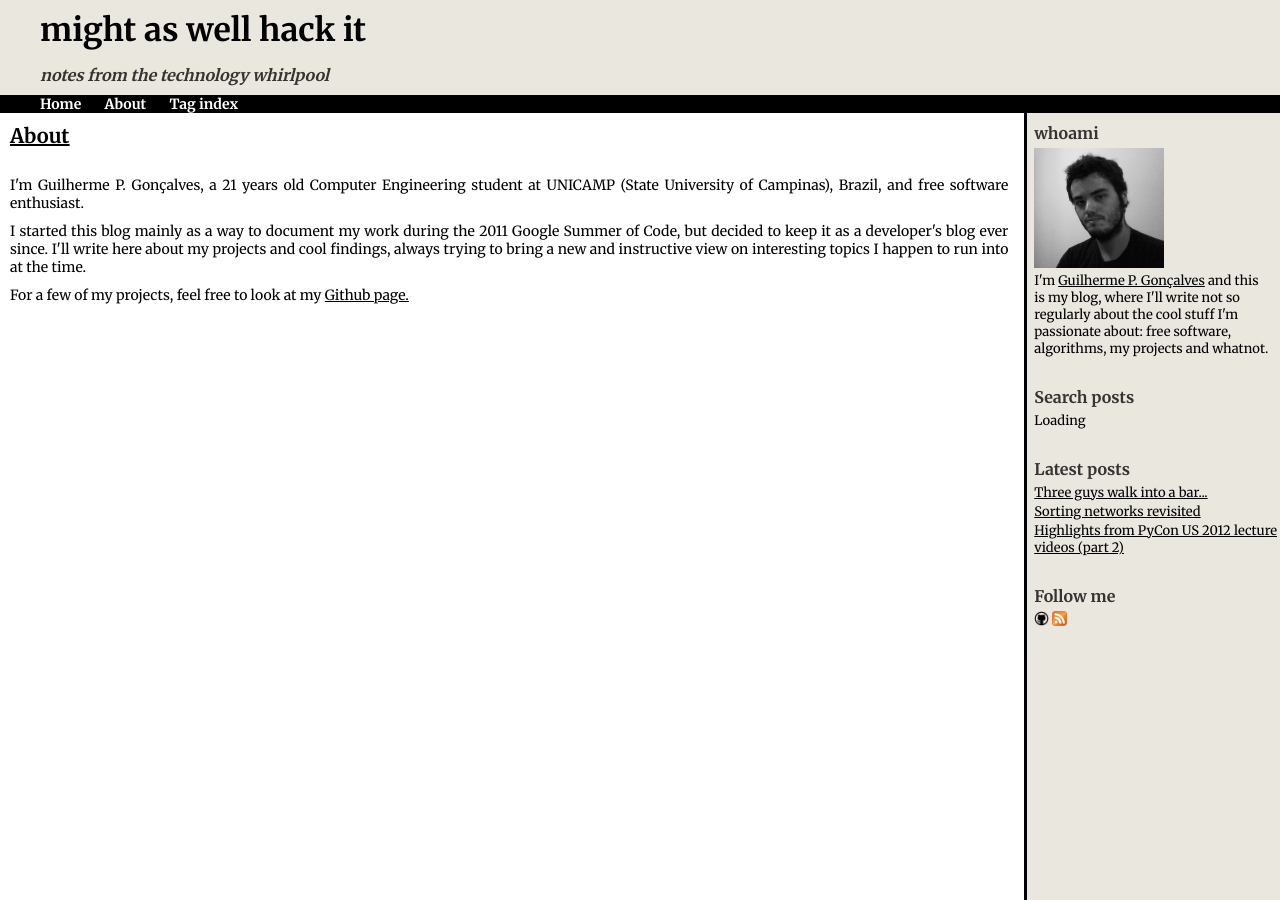
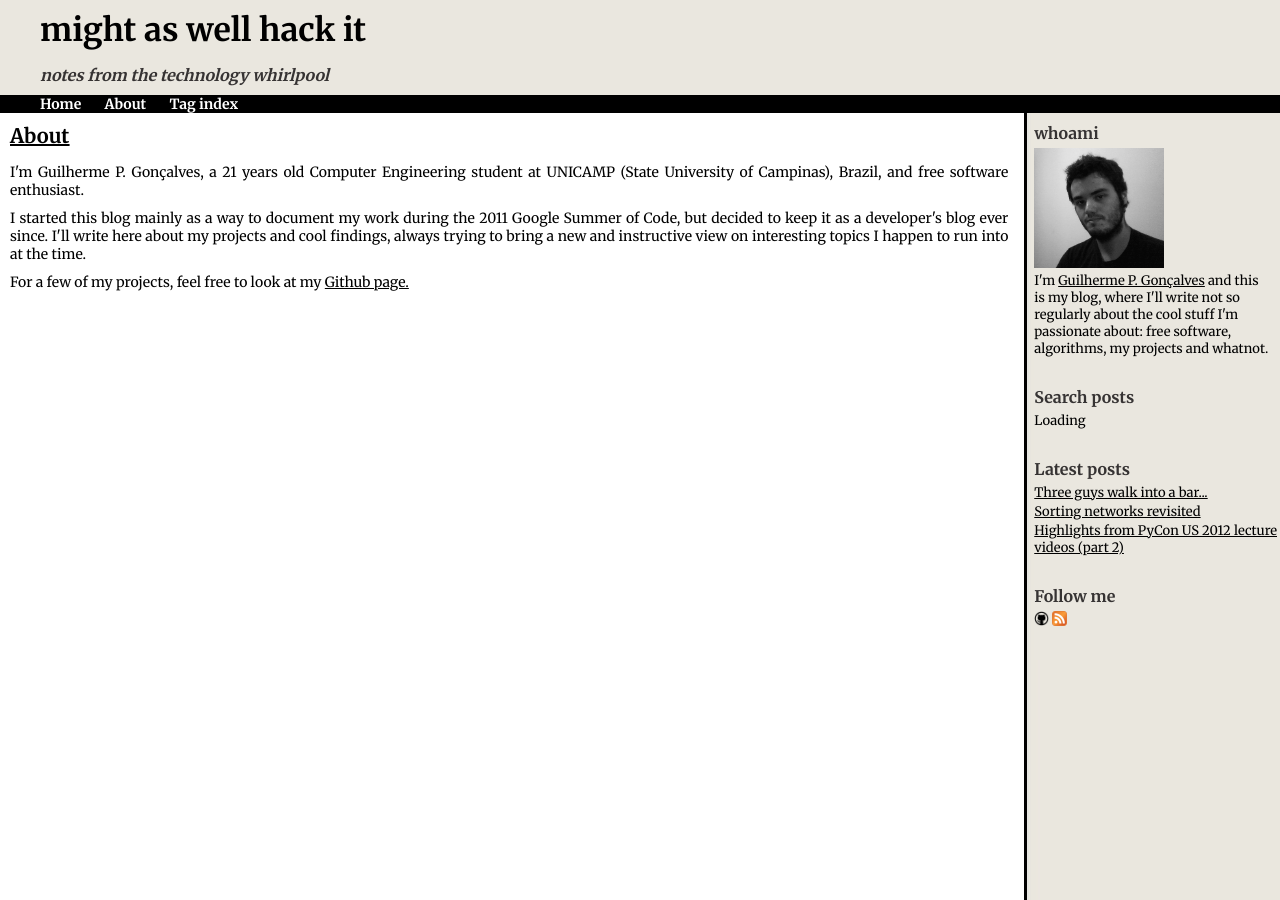
Before and after one commit to eggpi/eggpi.github.com, a Jekyll site: the page built from about.html, in a window 1280 px wide. Built offline with Jekyll 4.4.1, drawn with Linux system fonts in a browser that asks for light colours; nearby versions of some CDN libraries; comment, search, counter and statistics services are not loaded.

Commit message:
Adjusted spacing between post title and body.

```diff
--- a/_layouts/default.html
+++ b/_layouts/default.html
@@ -90,13 +90,14 @@
 
     <!-- Page contents -->
     <div id="content">
+        <div id="content-top">
             <h1><a href="{{ page.url }}">{{ page.title }}</a></h1>
             {% if page.type == "page" %}
                 <h2>{{ page.subtitle }}</h2>
             {% else %}
                 <h2>Published {{ page.date | date_to_string }}</h2>
             {% endif %}
-        <br/>
+        </div>
 
         {{ content }}
 
--- a/css/default.css
+++ b/css/default.css
@@ -101,12 +101,16 @@ p {
     margin: 10px;
 }
 
-#content h1 {
+#content-top {
+    margin-bottom: 15px;
+}
+
+#content-top h1 {
     font-size: 20px;
     text-decoration: underline;
 }
 
-#content h2 {
+#content-top h2 {
     font-size: 12px;
     color: #363333;
 }
```
Also changed, not shown: 404.html (+4 -3 lines). Lines whose indentation alone changed are shown as unchanged.
